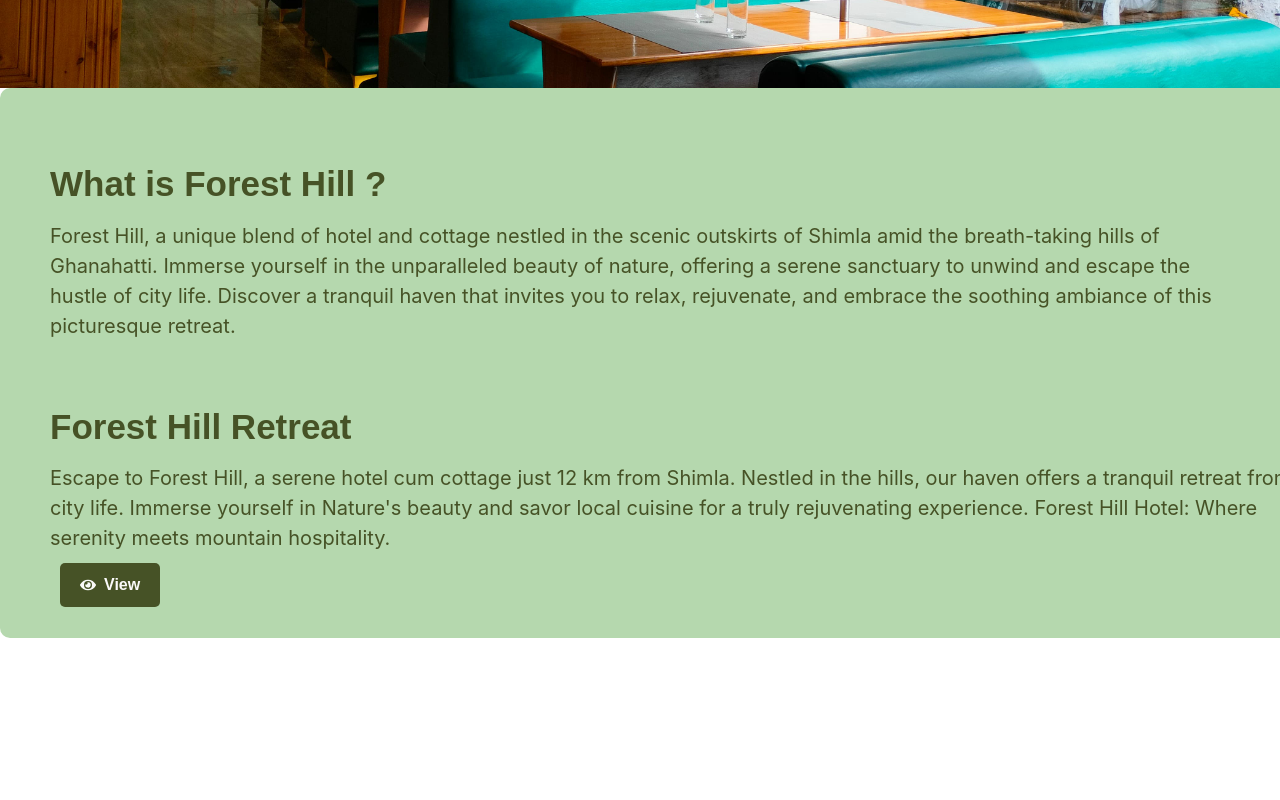
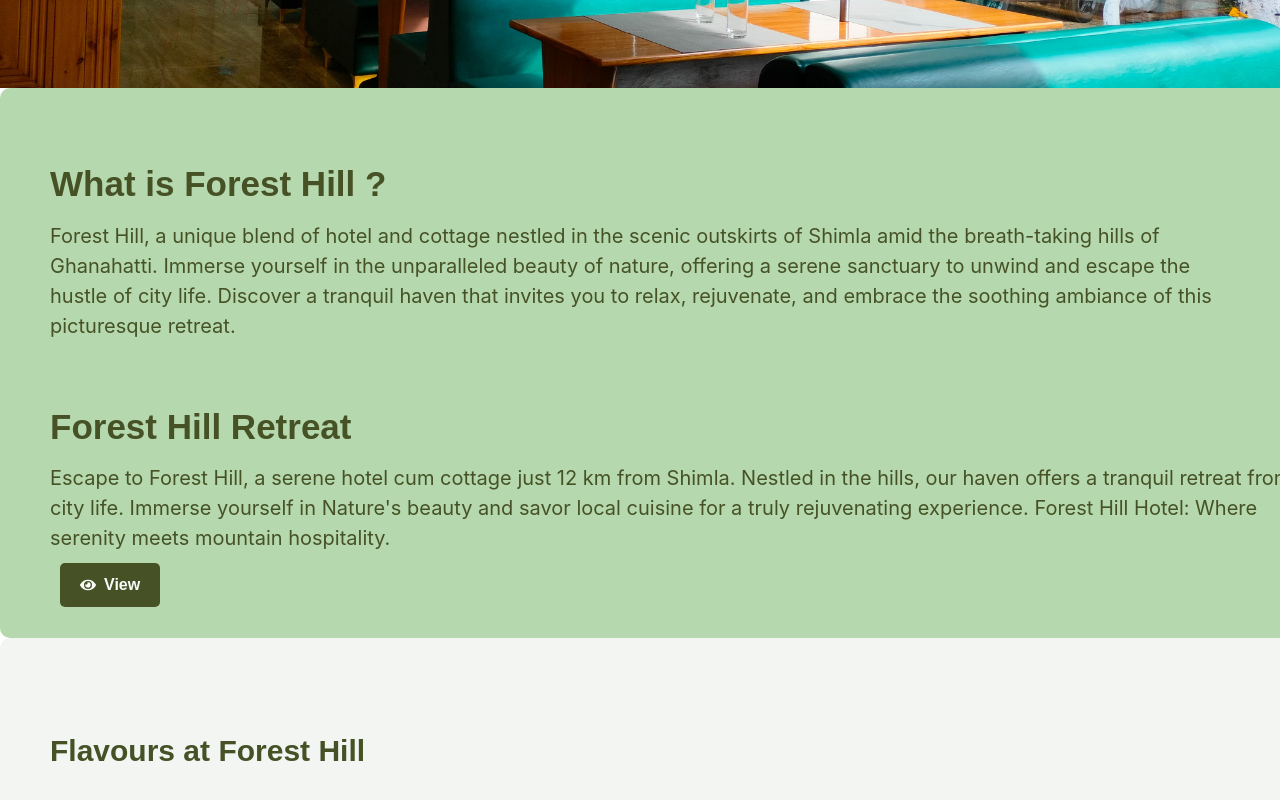
Before and after one commit to vanshika704/foresthills1, a React (Vite) app: page / in a window 1280 px wide. Shown: the part 632-1432 px from the top of the page. Before the commit the page ends 1270 px from the top, so only its background shows below. Built offline with nearby package versions, Linux system fonts and the light colour scheme.

Commit message:
fine till now

```diff
--- a/src/App.jsx
+++ b/src/App.jsx
@@ -1,5 +1,6 @@
 
 import Gallery from "./pages/backgroundCarousel";
+import Flavours from "./pages/flavours";
 
 import Textgreen from "./pages/textgreen";
 
@@ -9,6 +10,7 @@ function App() {
 
       <Gallery />
       <Textgreen/>
+      <Flavours/>
     </div>
   );
 }
--- a/src/index.css
+++ b/src/index.css
@@ -167,3 +167,24 @@ body {
   font-family: 'Poppins', sans-serif;
   font-weight: bold;
 }
+.flavours{
+  display: flex;
+  flex-direction: column;
+  justify-content: flex-start;
+  align-items: flex-start;
+  height: 1800px;
+  width: 1320px;
+  background-color: rgb(242, 245, 242);
+  border-radius: 10px;
+  padding: 50px 50px 0 50px; /* 50px padding on top, left, and right, 0 on bottom */
+  box-sizing: border-box;
+  overflow: hidden;
+}
+.text4{
+  color: rgb(70, 82, 38);
+  font-size: 30px;
+  font-family: 'Poppins', sans-serif;
+  font-weight: 790;
+  margin-bottom: 10px;
+  margin-top: 40px;
+}
--- /dev/null
+++ b/src/pages/flavours.jsx
@@ -0,0 +1,4 @@
+function Flavours (){
+    return (<><div className="flavours"><div className="text4">Flavours at Forest Hill</div></div></>)
+}
+export default Flavours;
```
